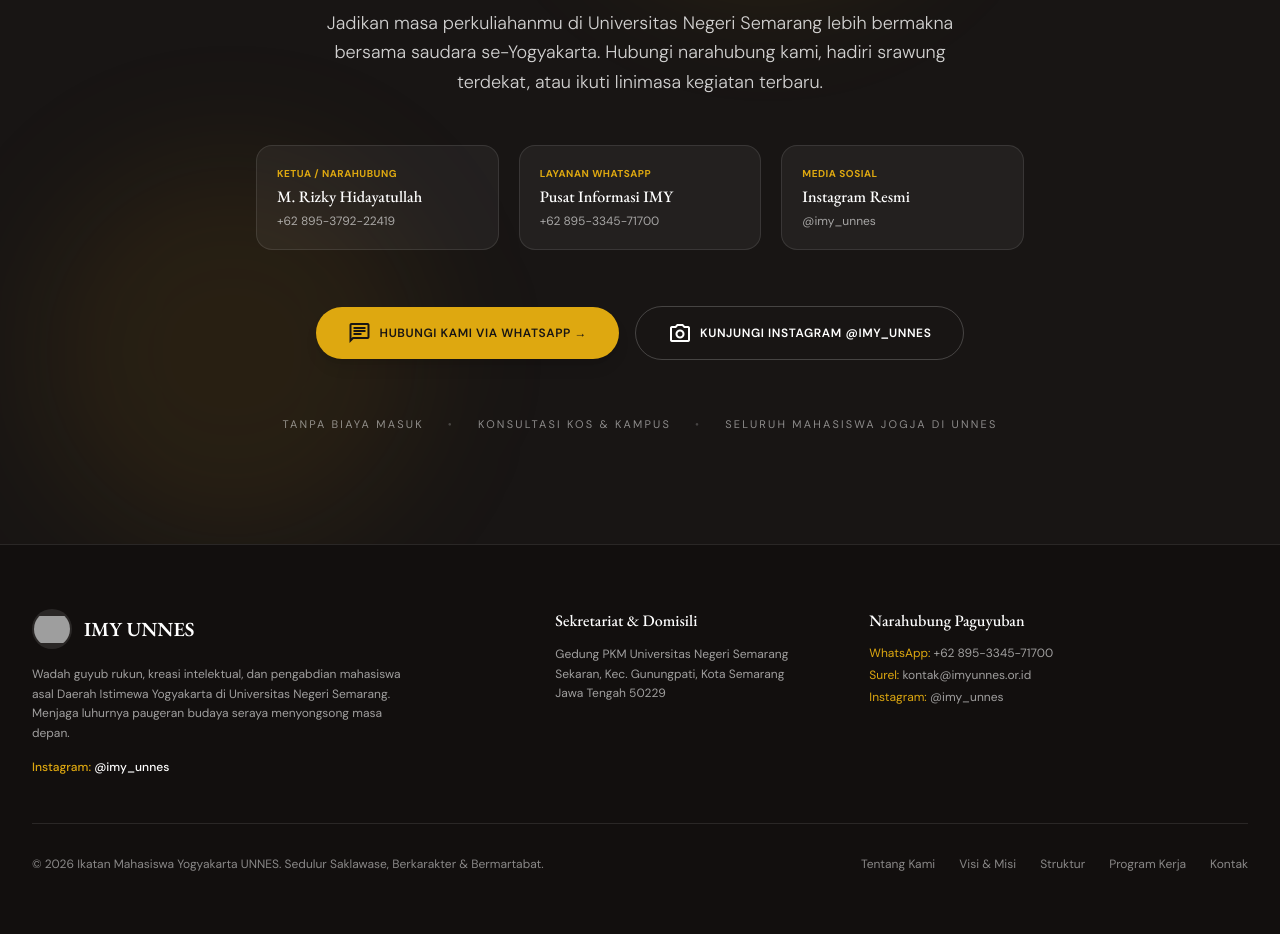
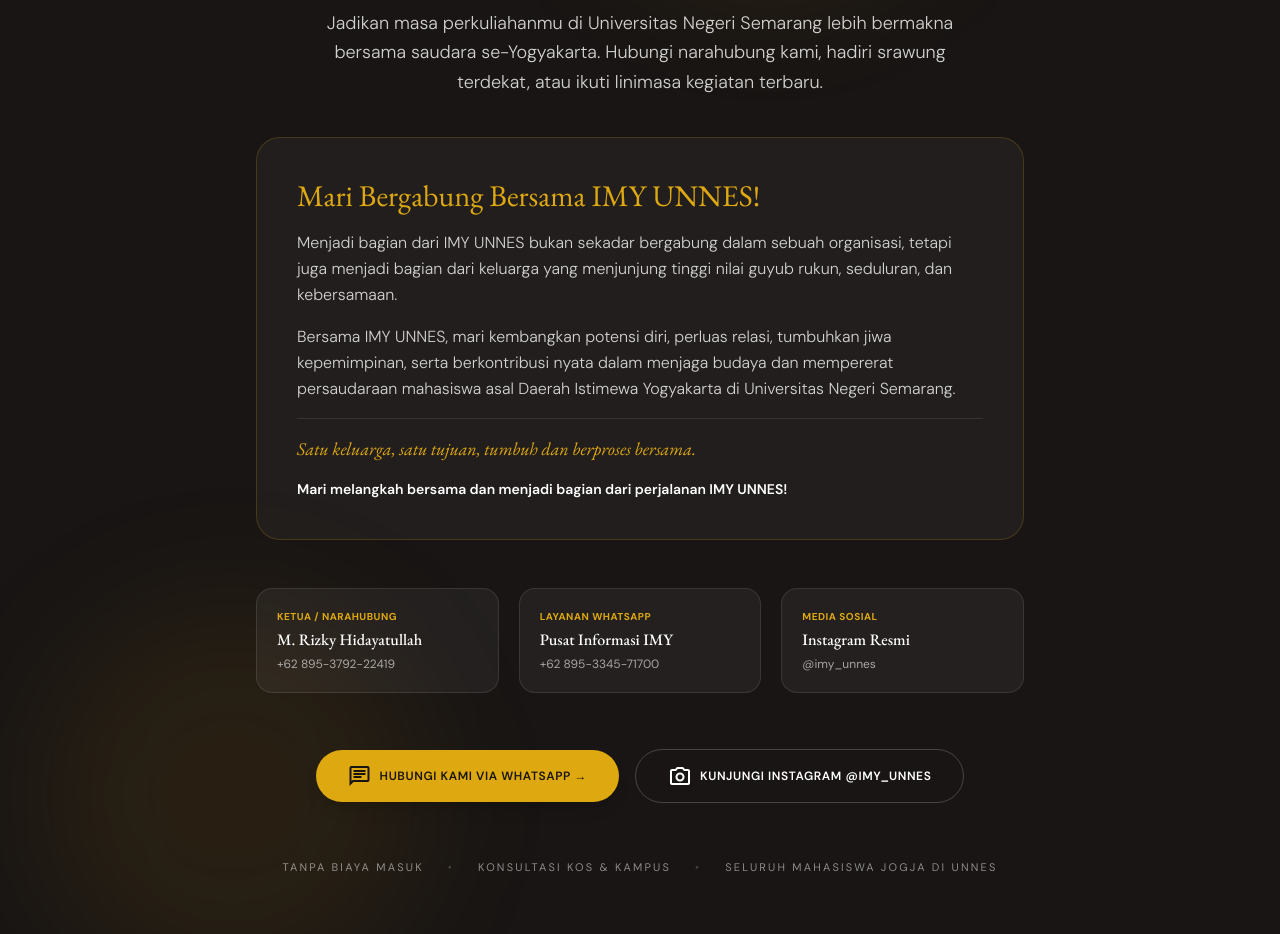
Before and after one commit to Awang-dev/web-imy, a React (Vite) app: page / in a window 1280 px wide. Shown: the part 5900-6834 px from the top of the page. Built offline with nearby package versions, Linux system fonts and the light colour scheme; grey boxes are pictures that could not be loaded.

Commit message:
feat(contact): add join invitation text from PIC revision

```diff
--- a/src/components/ContactCTA.jsx
+++ b/src/components/ContactCTA.jsx
@@ -1,4 +1,4 @@
-import { kontak, WA_URL, IG_URL } from "../data/kontak";
+import { kontak, ajakan, WA_URL, IG_URL } from "../data/kontak";
 
 const buttonWa =
   "inline-flex items-center gap-2 rounded-full bg-gold px-8 py-3.5 text-xs font-semibold uppercase tracking-wider text-espresso shadow-lg transition-all duration-200 hover:bg-gold-deep hover:text-white";
@@ -32,6 +32,17 @@
           Jadikan masa perkuliahanmu di Universitas Negeri Semarang lebih bermakna bersama saudara se-Yogyakarta.
           Hubungi narahubung kami, hadiri srawung terdekat, atau ikuti linimasa kegiatan terbaru.
         </p>
+
+        <div className="w-full max-w-3xl space-y-4 rounded-3xl border border-gold/20 bg-white/[0.04] p-8 text-left sm:p-10">
+          <h3 className="font-serif text-2xl text-gold sm:text-3xl">{ajakan.judul}</h3>
+          {ajakan.paragraf.map((teks) => (
+            <p key={teks} className="text-sm font-light leading-relaxed text-white/80 sm:text-base">
+              {teks}
+            </p>
+          ))}
+          <p className="border-t border-white/10 pt-4 font-serif text-lg italic text-gold">{ajakan.tagline}</p>
+          <p className="text-sm font-semibold text-white">{ajakan.penutup}</p>
+        </div>
 
         <div className="grid w-full max-w-3xl grid-cols-1 gap-5 pt-2 text-left sm:grid-cols-3">
           {kontak.map((item) => (
--- a/src/data/kontak.js
+++ b/src/data/kontak.js
@@ -7,3 +7,14 @@
 
 export const WA_URL = "https://wa.me/62895334571700";
 export const IG_URL = "https://instagram.com/imy_unnes";
+
+// Teks ajakan bergabung (revisi dari PIC, 16 Okt 2026). Ubah isinya di sini kalau ada revisi lagi.
+export const ajakan = {
+  judul: "Mari Bergabung Bersama IMY UNNES!",
+  paragraf: [
+    "Menjadi bagian dari IMY UNNES bukan sekadar bergabung dalam sebuah organisasi, tetapi juga menjadi bagian dari keluarga yang menjunjung tinggi nilai guyub rukun, seduluran, dan kebersamaan.",
+    "Bersama IMY UNNES, mari kembangkan potensi diri, perluas relasi, tumbuhkan jiwa kepemimpinan, serta berkontribusi nyata dalam menjaga budaya dan mempererat persaudaraan mahasiswa asal Daerah Istimewa Yogyakarta di Universitas Negeri Semarang.",
+  ],
+  tagline: "Satu keluarga, satu tujuan, tumbuh dan berproses bersama.",
+  penutup: "Mari melangkah bersama dan menjadi bagian dari perjalanan IMY UNNES!",
+};
```
